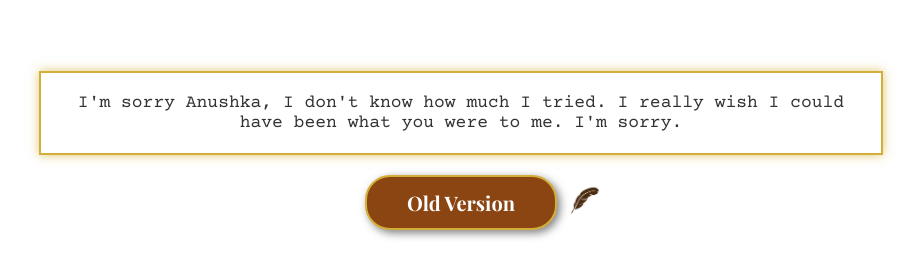
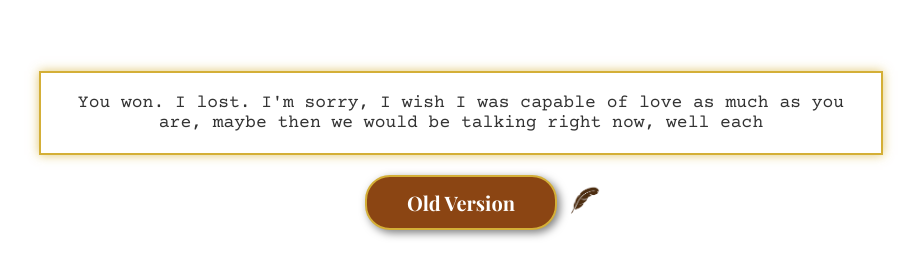
Before and after one commit to shahrulhasan/Aneskattweb, a plain HTML site: page index.html in a window 1280 px wide. Shown: the whole page, without its empty margins (179-1100 px from the left). Drawn offline with nearby package versions, Linux system fonts and the light colour scheme.

Commit message:
Update index.html

```diff
--- a/index.html
+++ b/index.html
@@ -109,7 +109,7 @@
 
     <div class="message-box" contenteditable="true" placeholder="Type your message here...">
         <!-- Your message goes here -->
-         I'm sorry Anushka, I don't know how much I tried. I really wish I could have been what you were to me. I'm sorry.
+        You won. I lost. I'm sorry, I wish I was capable of love as much as you are, maybe then we would be talking right now, well each
     </div>
 
     <a class="button-old" href="old-version.html">
```
